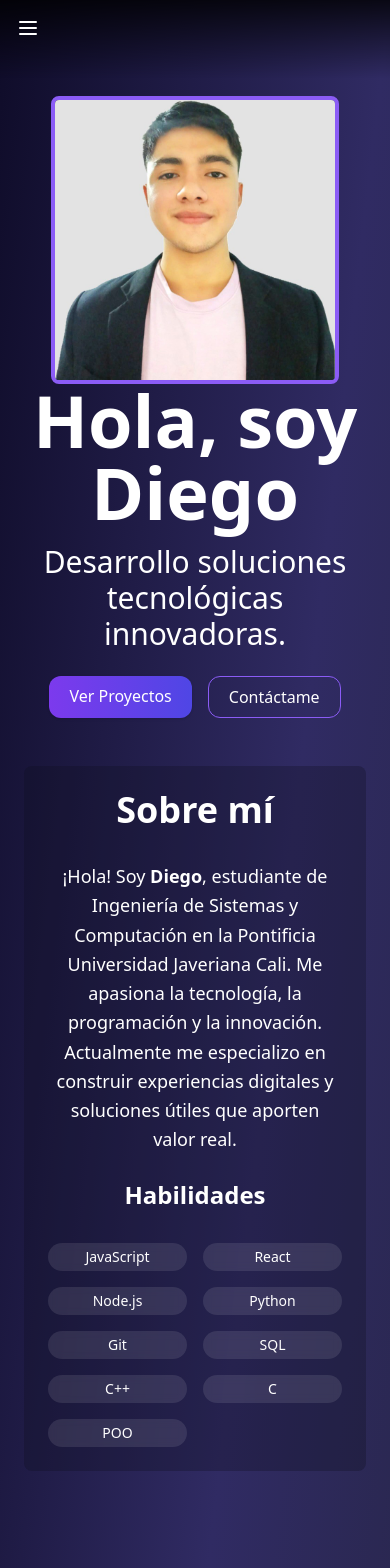
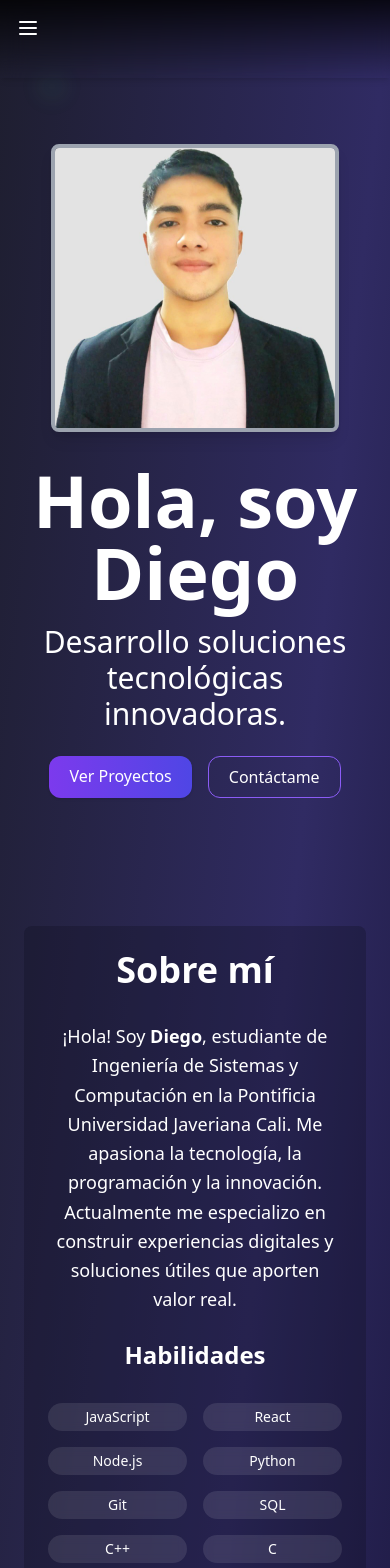
Before and after one commit to Alejost7/myPortfolio, a React (Vite) app: page / in a window 390 px wide. Shown: the top 1568 px of the page. Built offline with nearby package versions, Linux system fonts and the light colour scheme.

Commit message:
MOD: cambios en la apariencia

```diff
--- a/src/components/Contacto.jsx
+++ b/src/components/Contacto.jsx
@@ -3,7 +3,7 @@ import { Mail, Linkedin, Github, Instagram } from "lucide-react";
 
 const Contacto = () => {
     return (
-    <section id="contacto" className="rounded-lg py-20 px-6 bg-[#0f0c29] bg-opacity-50 text-white max-w-4xl mx-auto  mt-12">
+    <section id="contacto" className="rounded-lg py-20 px-6 bg-[#0f0c29] bg-opacity-50 text-white max-w-4xl mx-auto  mt-28">
         <motion.h2
             className="text-4xl md:text-5xl font-bold mb-12 text-center"
             initial={{ opacity: 0, y: -20 }}
--- a/src/components/Hero.jsx
+++ b/src/components/Hero.jsx
@@ -7,11 +7,11 @@ const Hero = () => {
             initial={{ opacity: 0, y: 50 }}
             animate={{ opacity: 1, y: 0 }}
             transition={{ duration: 0.8 }}
-            className="flex flex-col lg:flex-row items-center justify-between max-w-6xl mx-auto">
+            className="flex flex-col lg:flex-row items-center justify-between max-w-6xl mx-auto mt-12">
             <img
             src="/foton.jpg"
             alt="Diego"
-            className="rounded-lg w-auto h-72 object-cover border-4 border-violet-500"
+            className="rounded-lg w-auto h-72 object-cover border-4 border-gray-400 hover:scale-105 transition-transform mb-8 lg:mb-0 lg:w-1/3 lg:h-auto shadow-lg"
             />
 
             <motion.div
@@ -39,6 +39,7 @@ const Hero = () => {
                 </a>
             </div>
             </motion.div>
+            <div className="absolute top-20 left-10 w-6 h-6 bg-green-400 rounded-full animate-bounce opacity-10 blur-md z-0"></div>
         </motion.section>
     );
 }
--- a/src/components/Modal.jsx
+++ b/src/components/Modal.jsx
@@ -28,9 +28,9 @@ export default function Modal({ isOpen, onClose, children }) {
                 {/* Close button */}
                 <button
                     onClick={onClose}
-                    className="absolute top-4 right-4 text-white hover:text-gray-300"
+                    className="absolute top-1 right-4 text-white hover:text-gray-300"
                 >
-                    <X size={24} />
+                    <X size={30} />
                 </button>
 
                 {/* Aquí va el contenido dinámico */}
--- a/src/components/NavBar.jsx
+++ b/src/components/NavBar.jsx
@@ -12,7 +12,7 @@ export default function Navbar() {
     const [isOpen, setIsOpen] = useState(false);
 
     return (
-        <nav className="w-full bg-gradient-to-b from-black/80 to-transparent fixed top-0 z-50 pb-4">
+        <nav className="w-full bg-gradient-to-b from-black/80 to-transparent backdrop-blur-md shadow-md fixed top-0 z-50 pb-4">
         <div className="max-w-6xl mx-auto px-4 py-4 flex justify-between items-center text-white">
             {/* Desktop nav */}
             <div className="hidden md:flex gap-9 text-sm">
@@ -20,7 +20,7 @@ export default function Navbar() {
                 <a
                 key={link.name}
                 href={link.href}
-                className="hover:text-violet-400 transition"
+                className="hover:text-violet-400 hover:scale-150 transition"
                 >
                 {link.name}
                 </a>
@@ -43,7 +43,7 @@ export default function Navbar() {
                 animate={{ height: "auto" }}
                 exit={{ height: 0 }}
                 transition={{ duration: 0.3 }}
-                className="overflow-hidden md:hidden px-4 bg-black/90 backdrop-blur-lg"
+                className="overflow-hidden md:hidden px-4 bg-black/50"
             >
                 <ul className="flex flex-col py-4 gap-4 text-white text-sm">
                 {links.map((link) => (
--- a/src/components/Proyectos.jsx
+++ b/src/components/Proyectos.jsx
@@ -10,8 +10,15 @@ const Proyectos = () => {
     const [selected, setSelected] = useState(null);
 
     return (
-        <section id="proyectos" className="mt-24 max-w-6xl mx-auto">
-        <h2 className="text-3xl font-semibold mb-8">Proyectos destacados</h2>
+        <section id="proyectos" className="mt-24 max-w-6xl mx-auto scroll-mt-24">
+        <motion.h2
+            initial={{ opacity: 0, y: -20 }}
+            whileInView={{ opacity: 1, y: 0 }}
+            transition={{ duration: 0.6 }}
+            className="text-3xl font-semibold mb-8"
+        >
+            Proyectos destacados
+        </motion.h2>
         <div className="grid md:grid-cols-3 gap-16">
             {projects.map((project) => (
                 <motion.div
--- a/src/components/SobreMi.jsx
+++ b/src/components/SobreMi.jsx
@@ -4,7 +4,7 @@ export default function SobreMi() {
     return (
         <section
         id="sobre-mi"
-        className="rounded-lg flex flex-col items-center bg-[#0f0f1f] bg-opacity-30 text-white py-6 px-6 max-w-6xl mx-auto mt-12"
+        className="rounded-lg flex flex-col items-center bg-[#0f0f1f] bg-opacity-30 text-white py-6 px-6 max-w-6xl mx-auto mt-32 scroll-mt-24"
         >
         <motion.h2
             initial={{ opacity: 0, y: -20 }}
@@ -32,7 +32,7 @@ export default function SobreMi() {
             <div>
                 <h3 className="text-2xl font-semibold mb-8">Habilidades</h3>
                 <ul className="grid grid-cols-2 md:grid-cols-3 gap-4">
-                {["JavaScript", "React", "Node.js", "Python", "Git", "SQL","C++","C","POO"].map((skill) => (
+                {["JavaScript", "React", "Node.js", "Python", "Git", "SQL","C++","C","POO", "Bases de Datos", "Análisis de datos"].map((skill) => (
                     <li
                     key={skill}
                     className="bg-white/10 backdrop-blur-sm px-3 py-1 rounded-full text-sm inline-block hover:bg-white/20 transition text-center"
--- a/src/data/projects.js
+++ b/src/data/projects.js
@@ -3,7 +3,7 @@ export const projects = [
         id: "vscode",
         title: "Aplicación Web Intercambio de Libros",
         img: "/vscode.png",
-        stack: ["React"],
+        stack: ["React, javaScript", "HTML", "CSS", "Node.js", "Express", "MongoDB"],
         description:
             "Un proyecto demo usando React y VS Code para implementar una aplicación web de intercambios de libros llamada BookSwap.",
         link: "https://github.com/Alejost7/Book-Trading",
--- a/src/pages/Home.jsx
+++ b/src/pages/Home.jsx
@@ -7,7 +7,7 @@ import Hero from "../components/Hero.jsx";
 
 const Home = () => {
     return (
-        <main className="min-h-screen bg-gradient-to-br from-[#0f0c29] via-[#302b63] to-[#24243e] text-white px-6 py-12 pt-[6rem]">
+        <main className="min-h-screen bg-gradient-to-br from-[#1e1e2f] via-[#302b63] to-[#0f0c29] text-white px-6 py-12 pt-[6rem] ">
             <Hero />
             <SobreMi />
             <Proyectos />
```
